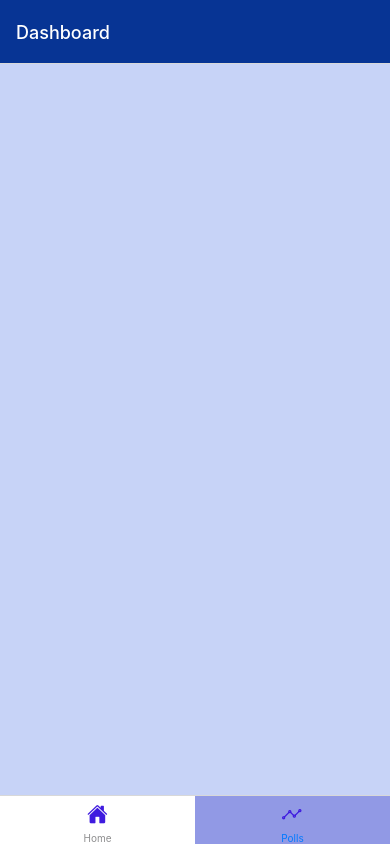
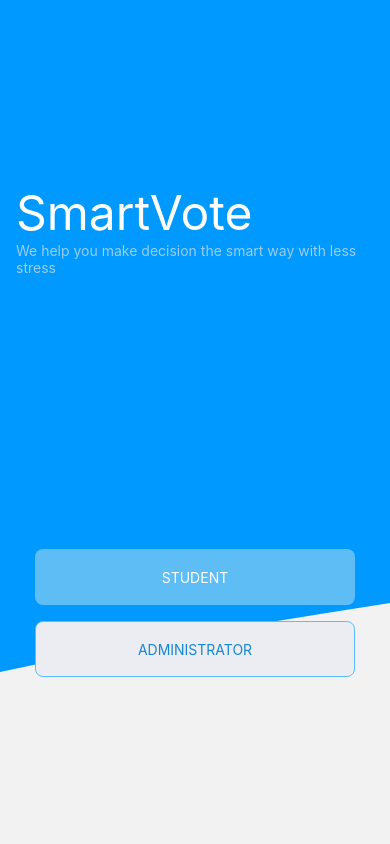
Before and after one commit to DenYung/smarVote-mobile, a React Native app: screen / in a window 390 px wide. Built offline with nearby package versions, Linux system fonts and the light colour scheme; no server answers.

Commit message:
changed initial routeto Home

```diff
--- a/App.js
+++ b/App.js
@@ -13,12 +13,13 @@ export default function App() {
 
   return (
     <NavigationContainer>
-      <Stack.Navigator initialRouteName="Dashboard">
+      <Stack.Navigator initialRouteName="Welcome">
         <Stack.Screen
           name="Welcome"
           options={{ headerShown: false }}
           component={Welcome}
         />
+
         <Stack.Screen name="Login" component={Login} />
         <Stack.Screen name="Signup" component={Signup} />
         <Stack.Screen
--- a/AxiosInstance.js
+++ b/AxiosInstance.js
@@ -2,13 +2,13 @@ import axios from 'axios';
 import { getToken } from "./components/auth/Storage";
 
 const axiosInstance = axios.create({
-  baseURL: "http://localhost:5000/api",
+  baseURL: "https://smartvote124.herokuapp.com/api",
   headers: {
     Authorization: "Bearer null",
   },
 });
 
-//https://smartvote124.herokuapp.com
+//
 
 
 
--- a/components/admin/PollModel.js
+++ b/components/admin/PollModel.js
@@ -1,18 +1,16 @@
-import React, { useEffect, useState } from "react";
+import React from "react";
 import { View, StyleSheet, Text } from "react-native";
 import ProgressBar from "react-native-progress/Bar";
 
 function PollModel({ title, options }) {
-  const [data, setData] = useState([]);
+  const data = [];
 
-  useEffect(() => {
   Object.keys(options).forEach((key) => {
     const ob = {};
     ob.name = key;
     ob.value = options[key];
     data.push(ob);
   });
-  }, []);
 
   return (
     <View style={style.container}>
@@ -48,7 +46,7 @@ const style = StyleSheet.create({
     minHeight: "5rem",
     backgroundColor: "#fff",
     display: "flex",
-    margin: "1rem",
+    margin: "0.5rem",
     alignItems: "center",
     padding: "1rem",
     borderRadius: "0.5rem",
--- a/screen/AdminDashboard.js
+++ b/screen/AdminDashboard.js
@@ -8,11 +8,11 @@ function AdminDashboard() {
   const Tab = createBottomTabNavigator();
 
   return (
-    <Tab.Navigator initialRouteName="Polls">
+    <Tab.Navigator initialRouteName="Home">
       <Tab.Screen
         name="Home"
         options={{
-          tabBarActiveBackgroundColor: "#9199e5",
+          tabBarActiveBackgroundColor: "#b9bff5",
           headerShown: false,
           tabBarIcon: () => (
             <Ionicons name="home" color="#3f1bdf" size="1.3rem" />
@@ -23,7 +23,7 @@ function AdminDashboard() {
       <Tab.Screen
         name="Polls"
         options={{
-          tabBarActiveBackgroundColor: "#9199e5",
+          tabBarActiveBackgroundColor: "#b9bff5",
           headerShown: false,
           tabBarIcon: () => (
             <Ionicons name="analytics-outline" color="#3f1bdf" size="1.3rem" />
--- a/screen/AdminTab1.js
+++ b/screen/AdminTab1.js
@@ -12,6 +12,10 @@ function AdminTab1({navigation}) {
 
   function addInputField() {
     setCounter(counter + 1);
+  }
+
+  function viewPolls() {
+    navigation.navigate('Polls');
   }
 
   return (
@@ -32,6 +36,10 @@ function AdminTab1({navigation}) {
         onPressItem={(name) => {
           if (name === "add") {
             addInputField();
+          }
+
+          if (name === "view") {
+            viewPolls();
           }
         }}
       />
@@ -58,16 +66,15 @@ export default AdminTab1;
 
 const style = StyleSheet.create({
   container: {
-    backgroundColor: "#fafafa",
+    backgroundColor: "#9b95f8",
     flex: 1,
     alignItems: "center",
   },
   poll: {
     minHeight: "20rem",
     margin: "1rem",
-    backgroundColor: "#ccebfa",
+    backgroundColor: "#ffffff",
     width: "20rem",
     padding: "1rem",
-    borderRadius: "1rem",
   },
 });
--- a/screen/AdminTab2.js
+++ b/screen/AdminTab2.js
@@ -2,20 +2,25 @@ import React, {useEffect, useState} from 'react'
 import { StyleSheet, Text, View, FlatList } from 'react-native';
 import PollModel from '../components/admin/PollModel';
 import axiosInstance from '../AxiosInstance';
+import Spinner from '../ui/Spinner';
 
 
 function AdminTab2() {
     const [poll, setPoll] = useState([]);
+    const [loading, setLoading] = useState(false);
 
     useEffect(() => {
+        setLoading(true);
         axiosInstance
             .get("/admin/poll")
             .then((res) => {
                 const { data } = res;
                 setPoll(data);
+                setLoading(false);
 
             })
             .catch((err) => {
+                setLoading(false);
                 console.log(err);
             });
     }, []);
@@ -26,7 +31,11 @@ function AdminTab2() {
 
     return (
       <View style={style.container} onPress={() => console.log(poll)}>
-            <FlatList data = {poll}  renderItem={renderItem} />
+        {loading ? (
+          <Spinner />
+        ) : (
+          <FlatList data={poll} renderItem={renderItem} />
+        )}
       </View>
     );
 }
--- a/ui/Spinner.js
+++ b/ui/Spinner.js
@@ -1,10 +1,16 @@
 import React from 'react'
-import { ActivityIndicator } from 'react-native'
+import { ActivityIndicator, StyleSheet } from 'react-native'
 
 function Spinner() {
     return (
-        <ActivityIndicator size="large" color="#30b2e6" />
+        <ActivityIndicator size="large" color="#30b2e6" style={style.spinner} />
     )
 }
 
 export default Spinner;
+
+const style = StyleSheet.create({
+    spinner: {
+        margin: "1rem"
+    }
+})
```
Lines whose indentation alone changed are shown as unchanged.
